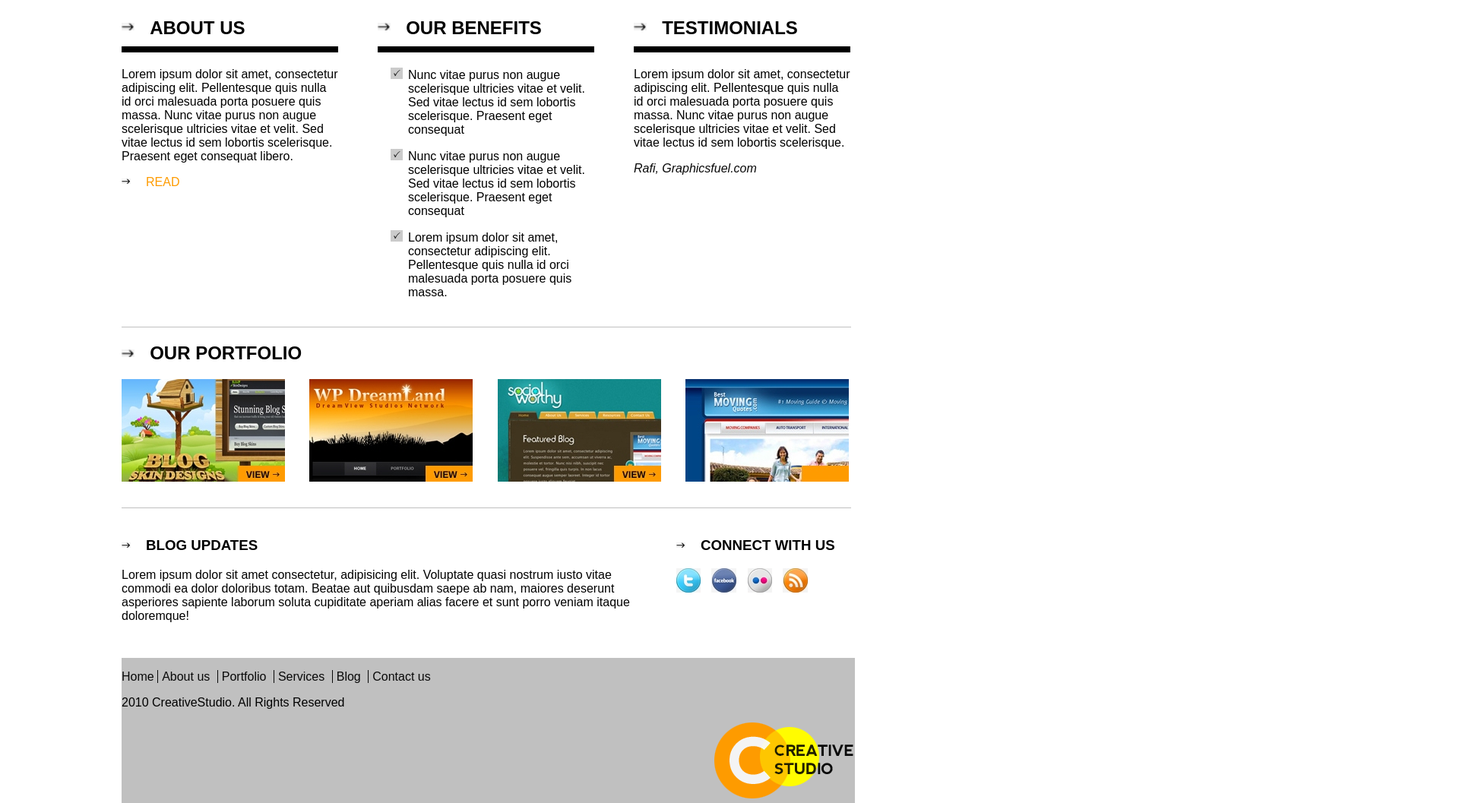
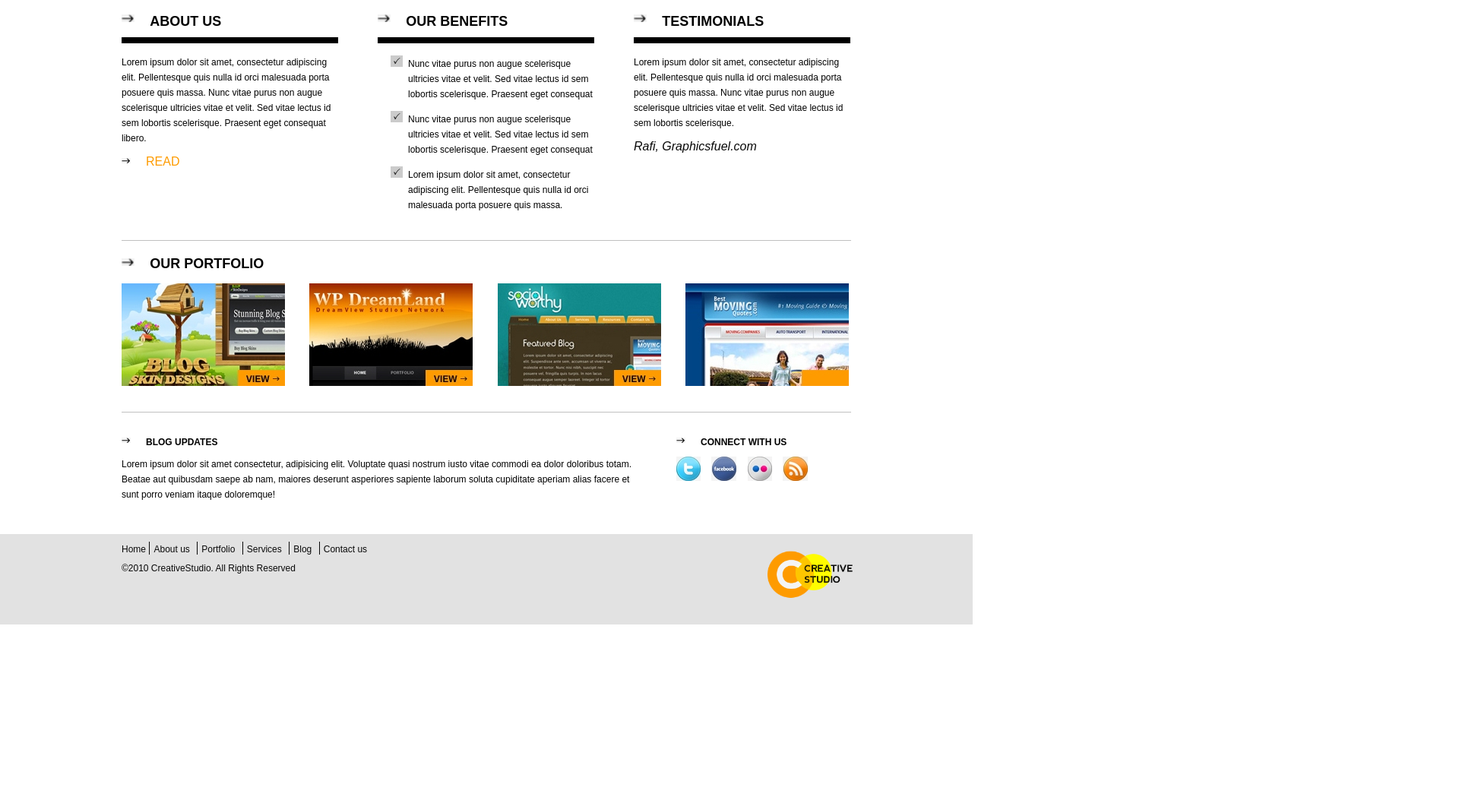
Before and after one commit to cristianfelipe94/Creative-Studio-Proyecto, a plain HTML site: page index.html in a window 1280 px wide. Shown: the part 603-1660 px from the top of the page at 76% size, 1920 px wide, since content can reach past the window. After the commit the page ends 1425 px from the top, so only its background shows below. Drawn offline with Linux system fonts and the light colour scheme.

Commit message:
Arreglar la tipografia, tamaños de letra, arreglar el Footer y la imagen. Terminado.

```diff
--- a/css/main.css
+++ b/css/main.css
@@ -94,12 +94,17 @@ a{
   padding-bottom: 20px;
 }
 
-
-
 .box h2 {
   border-bottom: 8px solid black;
   padding-bottom: 10px;
   text-transform: uppercase;
+  font-size: 18px;
+  font-weight: bold;
+}
+
+.box p {
+  font-size: 12px;
+  line-height: 20px;
 }
 
 #content h2 img {
@@ -135,6 +140,7 @@ a{
 
 .reference {
   color: #090909;
+  font-style: italic;
 }
 
 /****************
@@ -154,6 +160,8 @@ a{
 
 #portfolio h2 {
   text-transform: uppercase;
+  font-size: 18px;
+  font-weight: bold;
 }
 
 #portfolio img + img {
@@ -179,6 +187,13 @@ a{
 
 #info-box h3 {
   text-transform: uppercase;
+  font-size: 12px;
+  font-weight: bold;
+}
+
+#info-box p {
+  font-size: 12px;
+  line-height: 20px;
 }
 
 #info-box img + img {
@@ -196,14 +211,16 @@ a{
       Footer
 *****************/
 #footer {
-  background-color: #c0c0c0;
+  background-color: #e2e2e2;
   position: absolute;
-  width: 965px;
+  width: 100%;
 }
 
 #footer-menu{
   list-style: none;
-  padding: 0px;
+  padding: 10px;
+  width: 960px;
+  margin: 0 auto;
 }
 
 #footer-menu li{
@@ -212,6 +229,15 @@ a{
 
 #footer-menu a{
   color: #090909;
+  font-size: 12px;
+}
+
+#footer p{
+  color: #090909;
+  font-size: 12px;
+  margin: 0px;
+  width: 960px;
+  margin: 0 auto;
 }
 
 #footer-menu li + li{
@@ -221,6 +247,18 @@ a{
 }
 
 .logo-footer {
+  height: 63px;
   position: relative;
-  left: 780px;
 }
+
+.container-footer {
+  position: relative;
+}
+
+.img-container {
+  position: relative;
+  width: 960px;
+  margin: 0 auto;
+  left: 850px;
+  bottom: 30px;
+}
--- a/index.html
+++ b/index.html
@@ -54,7 +54,7 @@
         <div class="box">
           <h2><img src="img/Diseño/arrow.jpg" alt="arrow">Testimonials</h2>
           <p>Lorem ipsum dolor sit amet, consectetur adipiscing elit. Pellentesque quis nulla id orci malesuada porta posuere quis massa. Nunc vitae purus non augue scelerisque ultricies vitae et velit. Sed vitae lectus id sem lobortis scelerisque.</p>
-          <a href="#" class="reference"><em>Rafi, Graphicsfuel.com</em></a>
+          <a href="#" class="reference">Rafi, Graphicsfuel.com</a>
         </div>
       </div>
       <!-- End Content -->
@@ -90,9 +90,10 @@
           </div>
       </div>
       <!-- End info -->
-
+    </div>
       <!-- Footer -->
     <div id="footer" class="clearfix">
+        <div class="container-footer">
           <ul id="footer-menu">
             <li><a href="#">Home</a></li>
             <li><a href="#">About us</a></li>
@@ -101,10 +102,12 @@
             <li><a href="#">Blog</a></li>
             <li><a href="#">Contact us</a></li>
           </ul>
-        <p>2010 CreativeStudio. All Rights Reserved</p>
+          <p>©2010 CreativeStudio. All Rights Reserved</p>
+          <div class="img-container">
             <img src="img/content/logo.png" alt="Logo de Creative Studio" class="logo-footer">
           </div>
+        </div>
+    </div>
     <!-- End footer -->
-    </div>
   </body>
 </html>
```
Also changed, not shown: 6 other files. Lines whose indentation alone changed are shown as unchanged.
